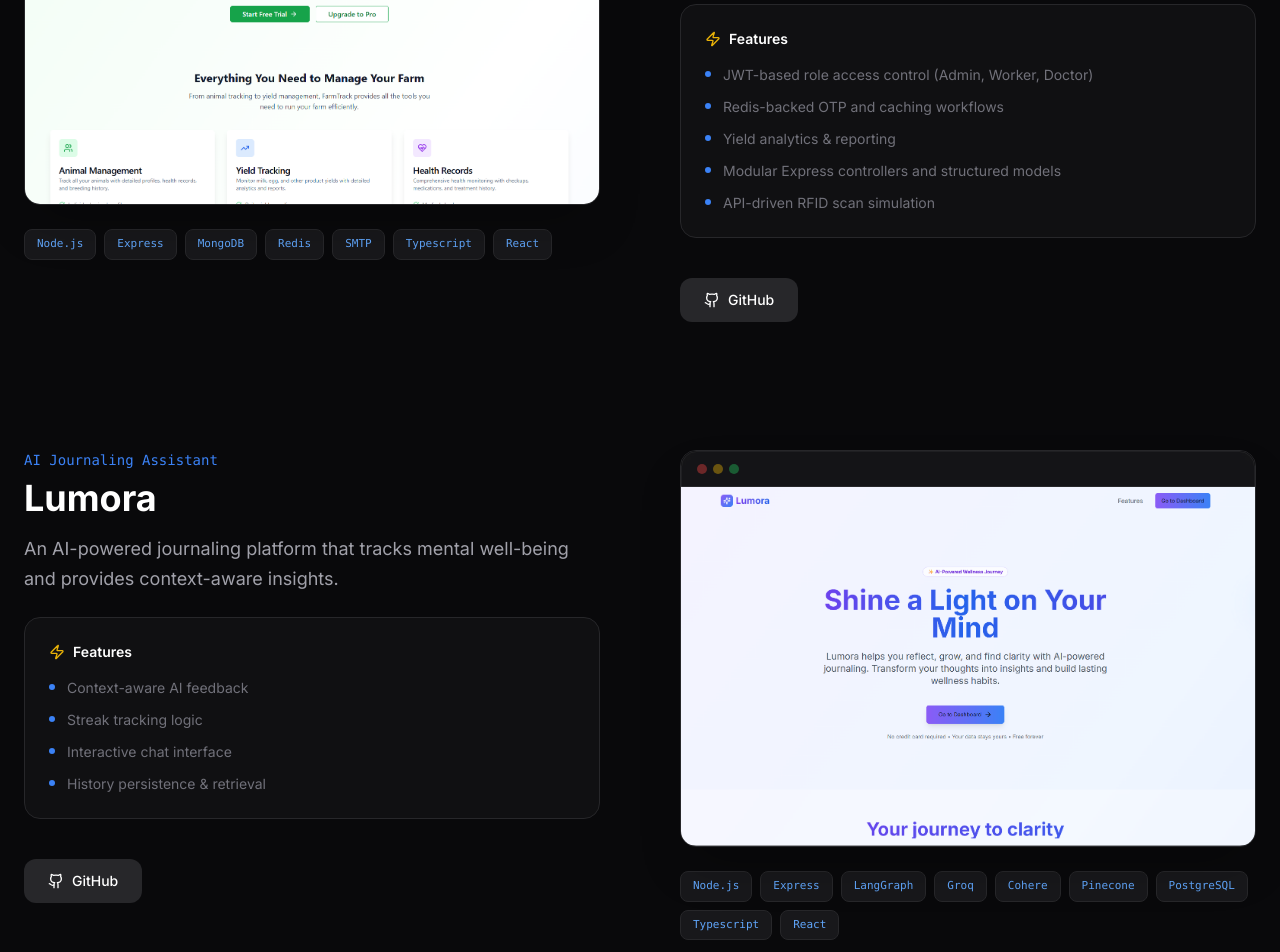
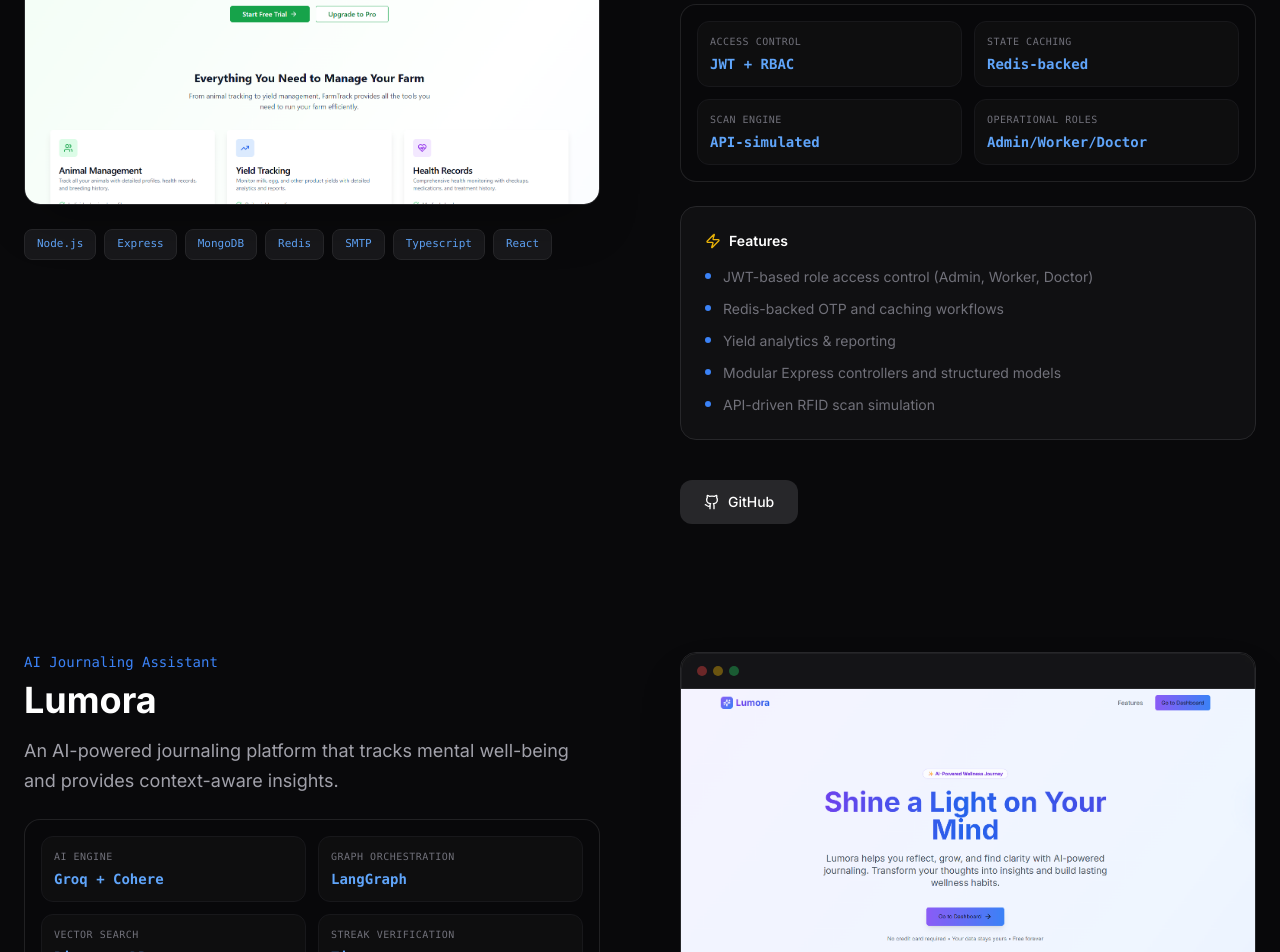
Before and after one commit to satyyam01/Portfolio, a Next.js app: page / in a window 1280 px wide. Shown: the part 1820-2772 px from the top of the page. Built offline with nearby package versions, Linux system fonts and the light colour scheme.

Commit message:
added mini projects

```diff
--- a/src/components/Projects.tsx
+++ b/src/components/Projects.tsx
@@ -1,11 +1,13 @@
 "use client";
 
 import { motion } from "framer-motion";
-import { PROJECTS } from "@/lib/constants";
+import { PROJECTS, MINI_PROJECTS } from "@/lib/constants";
 import Image from "next/image";
-import { Github, ExternalLink, Box, Activity, ShieldCheck, Zap } from "lucide-react";
+import { Github, ExternalLink, Box, Activity, ShieldCheck, Zap, Cpu, Radar } from "lucide-react";
 
 const projectIcons: Record<string, any> = {
+  resumetailor: Cpu,
+  hwtrackbot: Radar,
   farmtrack: Box,
   lumora: Activity,
   finsage: ShieldCheck,
@@ -103,6 +105,18 @@
                     </p>
                   </div>
 
+                  {/* Engineering Metrics Grid */}
+                  {"metrics" in project && project.metrics && (
+                    <div className="grid grid-cols-2 gap-3 p-4 rounded-2xl bg-zinc-950/40 border border-zinc-800/80 font-mono text-xs">
+                      {project.metrics.map(metric => (
+                        <div key={metric.label} className="flex flex-col gap-1 p-3 rounded-xl bg-zinc-900/40 border border-zinc-900">
+                          <span className="text-zinc-500 text-[10px] uppercase tracking-wider">{metric.label}</span>
+                          <span className="text-blue-400 font-semibold text-sm">{metric.value}</span>
+                        </div>
+                      ))}
+                    </div>
+                  )}
+
                   <div className="p-6 rounded-2xl bg-zinc-900/50 border border-zinc-800">
                     <h5 className="text-sm font-semibold text-white mb-4 flex items-center gap-2">
                        <Zap className="w-4 h-4 text-yellow-500" />
@@ -133,6 +147,115 @@
             );
           })}
         </div>
+
+        {/* Workflow & Passion Projects */}
+        <div className="mt-32 border-t border-zinc-800/50 pt-20">
+          <div className="mb-16 text-center">
+            <h3 className="text-2xl md:text-4xl font-bold mb-3">Workflow & Passion Projects</h3>
+            <p className="text-zinc-500 text-sm md:text-base max-w-2xl mx-auto">Bespoke tools, automations, and personal utilities crafted to optimize my daily engineering and creative workflows.</p>
+          </div>
+
+          <div className={MINI_PROJECTS.length === 1 ? "max-w-3xl mx-auto w-full" : "grid grid-cols-1 lg:grid-cols-2 gap-8 max-w-6xl mx-auto w-full"}>
+            {MINI_PROJECTS.map((project, idx) => {
+              const Icon = projectIcons[project.id as keyof typeof projectIcons] || Box;
+              return (
+                <motion.div
+                  key={project.id}
+                  initial={{ opacity: 0, y: 30 }}
+                  whileInView={{ opacity: 1, y: 0 }}
+                  transition={{ duration: 0.5, delay: idx * 0.1 }}
+                  viewport={{ once: true, amount: 0.1 }}
+                  className="flex flex-col p-8 md:p-10 rounded-3xl bg-zinc-900/30 border border-zinc-800/80 hover:border-blue-500/30 hover:bg-zinc-900/50 hover:shadow-[0_20px_50px_rgba(59,130,246,0.06)] transition-all duration-500 w-full group"
+                >
+                  <div className="flex justify-between items-center mb-8">
+                    <div className="w-12 h-12 rounded-2xl bg-zinc-800/80 flex items-center justify-center border border-zinc-700/50 group-hover:bg-blue-600/10 group-hover:border-blue-500/30 transition-colors">
+                      <Icon className="w-6 h-6 text-blue-500" />
+                    </div>
+                    <div className="flex gap-4">
+                      <a
+                        href={project.github}
+                        target="_blank"
+                        rel="noopener noreferrer"
+                        className="text-zinc-500 hover:text-white transition-colors p-1.5"
+                      >
+                        <Github className="w-5 h-5" />
+                      </a>
+                      {project.demo !== "#" && (
+                        <a
+                          href={project.demo}
+                          target="_blank"
+                          rel="noopener noreferrer"
+                          className="text-zinc-500 hover:text-white transition-colors p-1.5"
+                        >
+                          <ExternalLink className="w-5 h-5" />
+                        </a>
+                      )}
+                    </div>
+                  </div>
+
+                  <div className="mb-6">
+                    <span className="text-[10px] md:text-xs font-mono text-blue-500 uppercase tracking-[0.2em] block mb-2 font-bold">
+                      {project.subtitle}
+                    </span>
+                    <h4 className="text-2xl md:text-4xl font-bold text-white group-hover:text-blue-400 transition-colors">
+                      {project.title}
+                    </h4>
+                  </div>
+
+                  <p className="text-zinc-400 text-sm md:text-base leading-relaxed mb-8 font-medium">
+                    {project.description}
+                  </p>
+
+                  {/* Engineering Metrics Grid */}
+                  {"metrics" in project && project.metrics && (
+                    <div className="grid grid-cols-3 gap-4 p-4 md:p-5 rounded-2xl bg-zinc-950/60 border border-zinc-850 font-mono text-xs mb-8">
+                      {project.metrics.map(metric => (
+                        <div key={metric.label} className="flex flex-col text-center">
+                          <span className="text-zinc-500 text-[8px] md:text-[10px] uppercase tracking-widest mb-1">
+                            {metric.label.split(" ")[0]} {metric.label.split(" ")[1] || ""}
+                          </span>
+                          <span className="text-blue-400 font-bold text-xs md:text-sm">
+                            {metric.value}
+                          </span>
+                        </div>
+                      ))}
+                    </div>
+                  )}
+
+                  {/* Features List */}
+                  {"features" in project && project.features && (
+                    <div className="mb-8 p-6 rounded-2xl bg-zinc-950/40 border border-zinc-800/60">
+                      <h5 className="text-xs font-semibold text-white mb-4 flex items-center gap-2 font-mono">
+                        <Zap className="w-3.5 h-3.5 text-yellow-500" />
+                        CORE CAPABILITIES
+                      </h5>
+                      <ul className="space-y-3">
+                        {(project.features as string[]).map(f => (
+                          <li key={f} className="text-zinc-400 text-xs md:text-sm flex items-start gap-3">
+                            <div className="w-1.5 h-1.5 rounded-full bg-blue-500 mt-2 shrink-0" />
+                            {f}
+                          </li>
+                        ))}
+                      </ul>
+                    </div>
+                  )}
+
+                  {/* Tech stack */}
+                  <div className="flex flex-wrap gap-2 pt-6 border-t border-zinc-800/40">
+                    {project.tech.map(t => (
+                      <span
+                        key={t}
+                        className="px-3 py-1.5 bg-zinc-950 border border-zinc-800/80 rounded-lg text-[10px] md:text-[11px] font-mono text-blue-400"
+                      >
+                        {t}
+                      </span>
+                    ))}
+                  </div>
+                </motion.div>
+              );
+            })}
+          </div>
+        </div>
       </div>
     </section>
   );
--- a/src/lib/constants.ts
+++ b/src/lib/constants.ts
@@ -37,6 +37,12 @@
       "Modular Express controllers and structured models",
       "API-driven RFID scan simulation"
     ],
+    metrics: [
+      { label: "Access Control", value: "JWT + RBAC" },
+      { label: "State Caching", value: "Redis-backed" },
+      { label: "Scan Engine", value: "API-simulated" },
+      { label: "Operational Roles", value: "Admin/Worker/Doctor" }
+    ],
     github: "https://github.com/satyyam01/FarmTrack",
     demo: "#",
     problem: "Farmers struggle with fragmented data and lack of real-time monitoring for livestock health and productivity.",
@@ -54,6 +60,12 @@
       "Streak tracking logic",
       "Interactive chat interface",
       "History persistence & retrieval",
+    ],
+    metrics: [
+      { label: "AI Engine", value: "Groq + Cohere" },
+      { label: "Graph Orchestration", value: "LangGraph" },
+      { label: "Vector Search", value: "Pinecone DB" },
+      { label: "Streak Verification", value: "Timezone-aware" }
     ],
     github: "https://github.com/satyyam01/lumora",
     demo: "#",
@@ -73,8 +85,59 @@
       "Flask backend with modular service layers",
       "Secure authentication with Bcrypt",
     ],
+    metrics: [
+      { label: "Model Architecture", value: "LightGBM Classifier" },
+      { label: "Explainability Loop", value: "SHAP Values" },
+      { label: "Advisory Pipeline", value: "Groq + LangGraph" },
+      { label: "Service Layer", value: "Modular Flask" }
+    ],
     github: "https://github.com/satyyam01/finsage",
     demo: "#",
     problem: "Loan processing is often opaque and lacks personalized guidance for rejected applicants.",
   },
 ];
+
+export const MINI_PROJECTS = [
+  {
+    id: "resumetailor",
+    title: "ResumeTailor",
+    subtitle: "Multi-Agent AI Resume Optimization Machine",
+    description: "A production-grade, multi-agent AI system that scrapes job postings, extracts structured semantic intelligence, and tailors master resumes via a self-correcting LangGraph state machine.",
+    tech: ["LangGraph", "Groq", "Cohere", "Firecrawl", "Node.js", "TypeScript", "Telegram API"],
+    features: [
+      "LangGraph-driven self-correcting state machine for iterative optimization loops",
+      "Firecrawl API-powered automated web scraping and markdown parsing",
+      "Vector validation loop utilizing Cohere embeddings to evaluate semantic preservation",
+      "Hallucination guardrails via a secondary critic LLM to enforce skill authenticity"
+    ],
+    metrics: [
+      { label: "Semantic Retention", value: ">92%" },
+      { label: "Tailoring Latency", value: "<4.5s" },
+      { label: "ATS Alignment", value: "95%" }
+    ],
+    github: "https://github.com/satyyam01/job-bot",
+    demo: "#"
+  },
+  {
+    id: "hwtrackbot",
+    title: "Blinkit HW Tracker",
+    subtitle: "Self-Healing Geofenced E-Commerce Sniper",
+    description: "A high-resilience inventory scraper that bypasses geofences via browser coordinate spoofing and intercepts live AJAX APIs to alert drops via Telegram and Twilio calls.",
+    tech: ["Playwright", "Python", "Docker", "Twilio API", "AWS Polly", "PowerShell", "Render"],
+    features: [
+      "Multi-location coordinates spoofing within a single Chromium instance context",
+      "Dynamic response sniffing (watcher2.py) intercepting AJAX JSON payloads directly",
+      "Precision DOM partitioning to bypass recommendation cards and prevent false positives",
+      "Thread-safe HTTP watchdog thread tracking loop times to auto-recycle deadlocks",
+      "Resource intercept blocker shutting down media / analytic downloads by 80%",
+      "AWS Polly voice synthesis integrated with automated Twilio outbound phone calls"
+    ],
+    metrics: [
+      { label: "Bandwidth Saved", value: "80%" },
+      { label: "Alert Latency", value: "<2.0s" },
+      { label: "Uptime Watchdog", value: "24/7" }
+    ],
+    github: "https://github.com/satyyam01/HW_Track_Bot",
+    demo: "#"
+  }
+];
```
Also changed, not shown: public/resumetailor.png (added), 1 other file (tests, documents, lock files or other folders).
